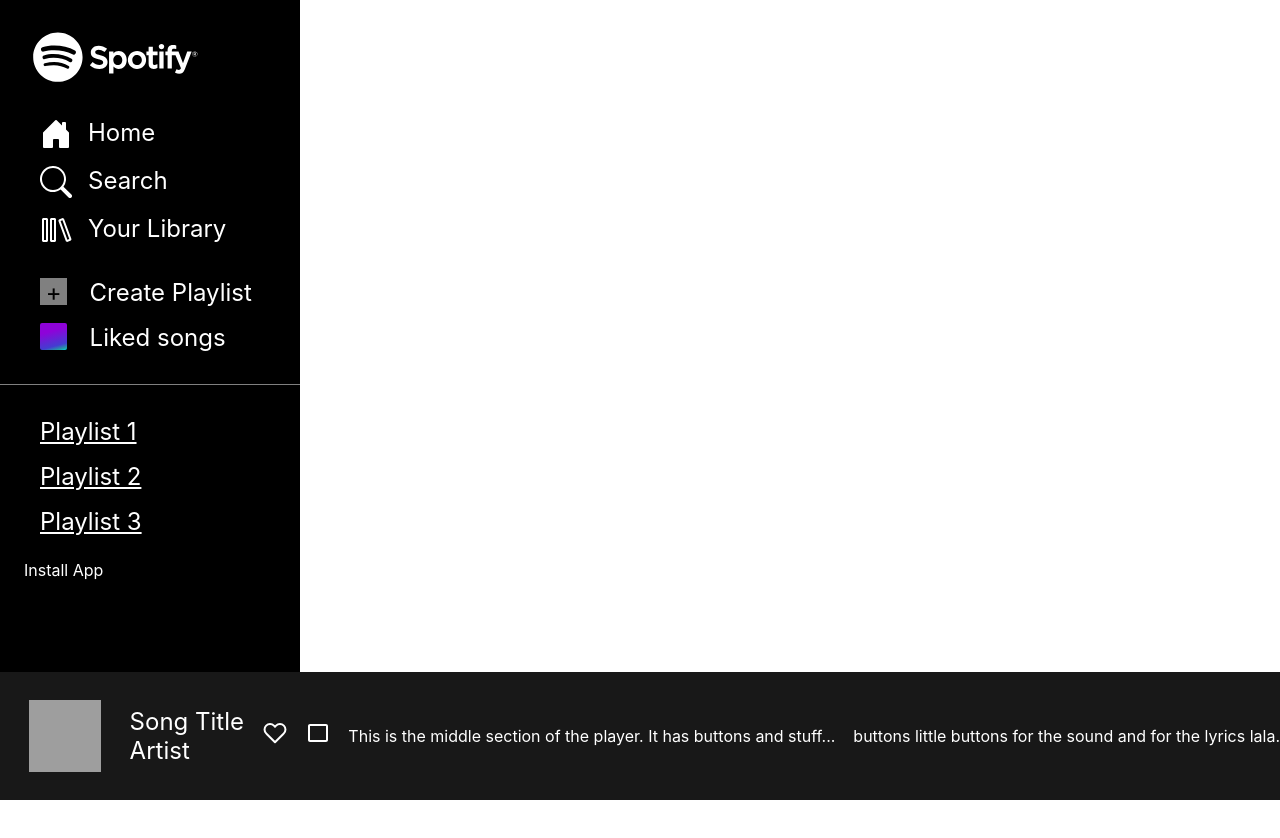
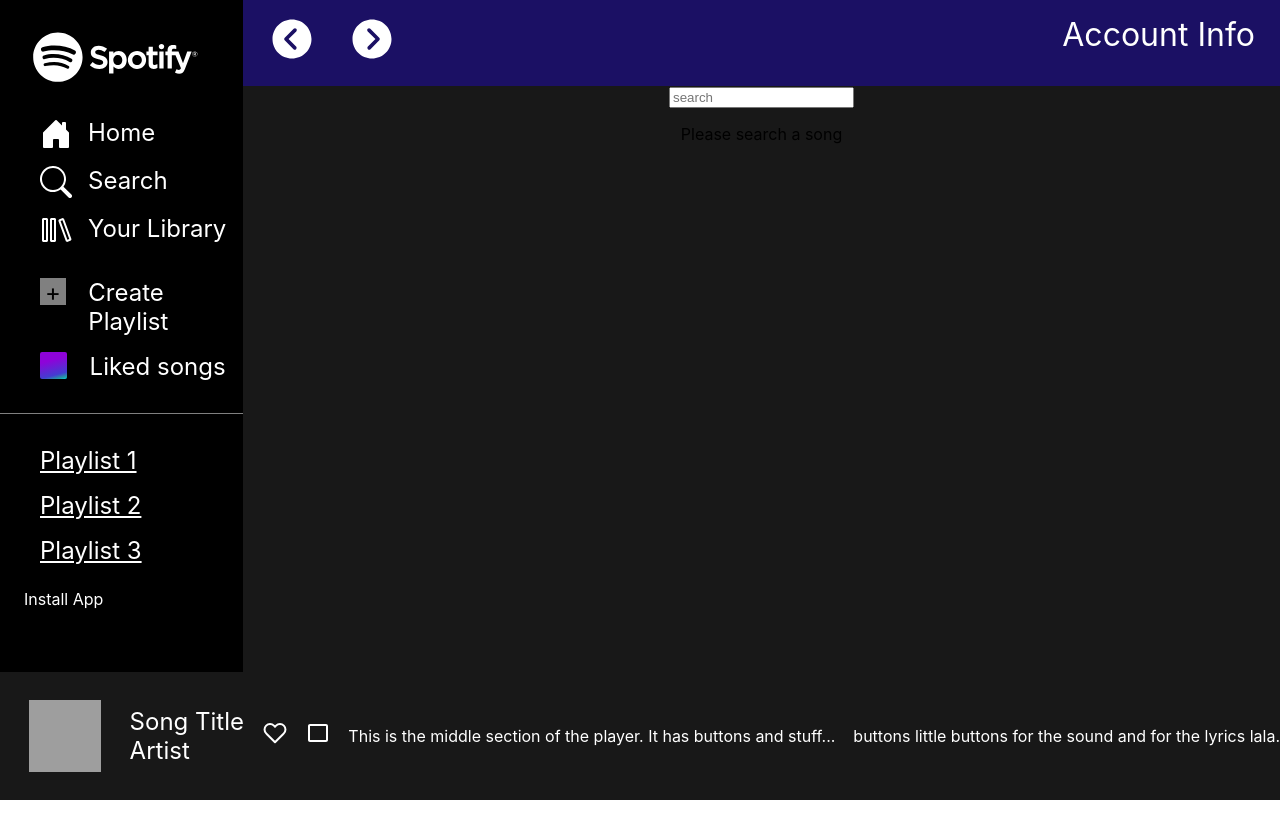
Before and after one commit to Eleni-Ke/spotify-react, a React (Create React App) app: page /searchResults in a window 1280 px wide. Shown: the top 838 px of the page. Built offline with nearby package versions, Linux system fonts and the light colour scheme; grey boxes are pictures that could not be loaded.

Commit message:
fetch action works and logs the results

```diff
--- a/src/Components/SearchBar.jsx
+++ /dev/null
@@ -1,18 +0,0 @@
-import { Button, Form, InputGroup } from "react-bootstrap";
-
-const SearchBar = () => {
-  return (
-    <>
-      <InputGroup className="mb-3">
-        <Form.Control
-          placeholder="search"
-          aria-label="search"
-          aria-describedby="basic-addon2"
-        />
-        <Button>Search</Button>
-      </InputGroup>
-    </>
-  );
-};
-
-export default SearchBar;
--- a/src/Components/SearchResults.jsx
+++ b/src/Components/SearchResults.jsx
@@ -1,11 +1,38 @@
+import { useState } from "react";
+import { Form, InputGroup } from "react-bootstrap";
+import { useDispatch, useSelector } from "react-redux";
+import { getSongsActionAsync } from "../redux/actions";
+import TopBar from "./TopBar";
+
 const SearchResults = () => {
+  const songList = useSelector((state) => state.song.stock);
+  const [searchInput, setSearchInput] = useState({ word: "" });
+
+  const dispatch = useDispatch();
+
   return (
-    <>
-      <div>This is the result</div>
-      <div>This is the result</div>
-      <div>This is the result</div>
-      <div>This is the result</div>
-    </>
+    <div className="main">
+      <TopBar />
+      <InputGroup className="mb-3">
+        <Form.Control
+          placeholder="search"
+          aria-label="search"
+          aria-describedby="basic-addon2"
+          onChange={(e) => {
+            // setSearchInput({
+            //   ...searchInput,
+            //   word: e.target.value,
+            // });
+            dispatch(getSongsActionAsync(e.target.value));
+          }}
+        />
+      </InputGroup>
+      {songList.length === 0 ? (
+        <p>Please search a song</p>
+      ) : (
+        <p>The List of songs will be here.</p>
+      )}
+    </div>
   );
 };
 
--- a/src/Components/SideBar.jsx
+++ b/src/Components/SideBar.jsx
@@ -1,5 +1,6 @@
 import { BsHouseDoorFill, BsSearch } from "react-icons/bs";
 import { VscLibrary } from "react-icons/vsc";
+import { Link } from "react-router-dom";
 
 const SideBar = () => {
   return (
@@ -18,20 +19,16 @@ const SideBar = () => {
       </a>
       <ul className="nav nav-pills flex-column mb-2">
         <li className="nav-item">
-          <a
-            href="homepage.html"
-            className="nav-link text-white"
-            aria-current="page"
-          >
+          <Link to="/" className="nav-link text-white" aria-current="page">
             <BsHouseDoorFill />
             Home
-          </a>
+          </Link>
         </li>
         <li className="nav-item">
-          <a href="search-page.html" className="nav-link text-white">
+          <Link to="/searchResults" className="nav-link text-white">
             <BsSearch />
             <span className="text">Search</span>
-          </a>
+          </Link>
         </li>
         <li className="nav-item">
           <a href="/" className="nav-link text-white">
--- a/src/Components/TopBar.jsx
+++ b/src/Components/TopBar.jsx
@@ -2,7 +2,6 @@ import {
   IoIosArrowDropleftCircle,
   IoIosArrowDroprightCircle,
 } from "react-icons/io";
-import SearchBar from "./SearchBar";
 
 const TopBar = () => {
   return (
@@ -11,7 +10,6 @@ const TopBar = () => {
         <IoIosArrowDropleftCircle className="icon" />
         <IoIosArrowDroprightCircle className="icon" />
       </div>
-      <SearchBar />
       <div>Account Info</div>
     </div>
   );
--- a/src/index.js
+++ b/src/index.js
@@ -2,6 +2,12 @@ import React from "react";
 import ReactDOM from "react-dom/client";
 import "./index.css";
 import App from "./App";
+import { Provider } from "react-redux";
+import store from "./redux/store";
 
 const root = ReactDOM.createRoot(document.getElementById("root"));
-root.render(<App />);
+root.render(
+  <Provider store={store}>
+    <App />
+  </Provider>
+);
--- a/src/redux/actions/index.js
+++ b/src/redux/actions/index.js
@@ -24,14 +24,15 @@ export const setUsernameAction = (name) => {
   };
 };
 
-export const getSongsActionAsync = () => {
-  return async (dispatch, getState) => {
+export const getSongsActionAsync = (query) => {
+  return async (dispatch) => {
     try {
       let res = await fetch(
-        "https://striveschool-api.herokuapp.com/api/deezer/search?q=queen"
+        "https://striveschool-api.herokuapp.com/api/deezer/search?q=" + query
       );
       if (res.ok) {
         let fetchedSongs = await res.json();
+        console.log(fetchedSongs);
         dispatch({
           type: GET_SONGS,
           payload: fetchedSongs,
```
Also changed, not shown: src/Components/Footer.jsx (deleted), src/Components/Pop.jsx (deleted).
